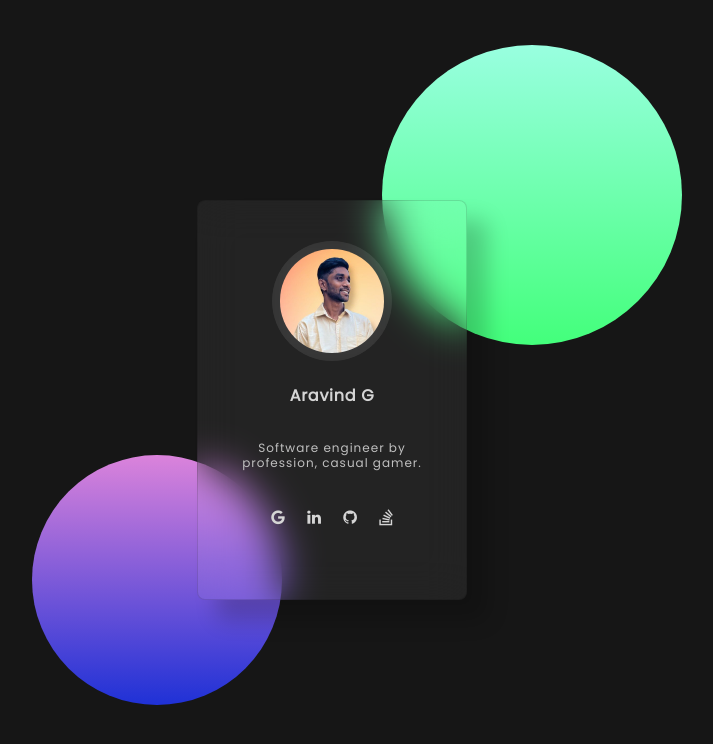
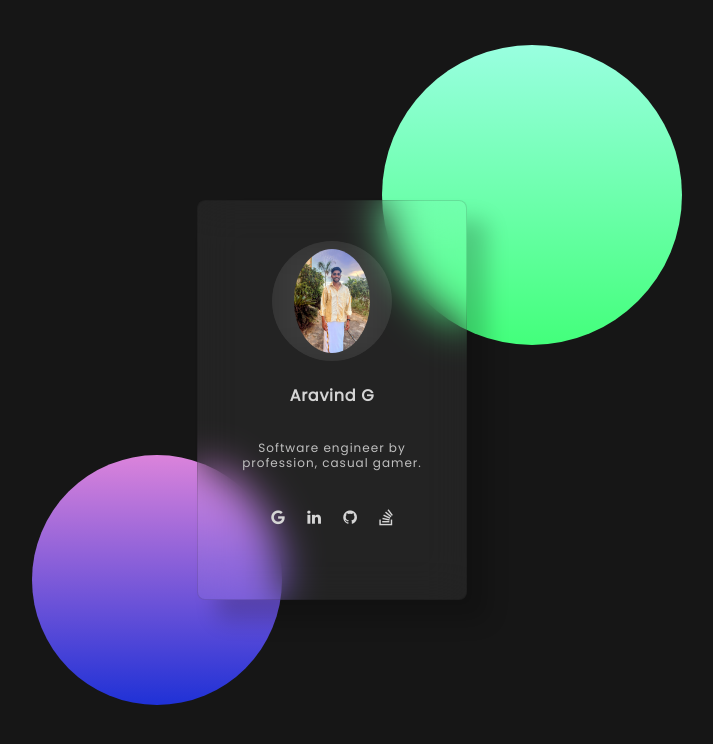
Before and after one commit to arvind1705/arvind1705.github.io, a plain HTML site: page index.html in a window 1280 px wide. Shown: the whole page, without its empty margins (308-1021 px from the left). Drawn offline with Linux system fonts and the light colour scheme.

Commit message:
Update index.html

```diff
--- a/index.html
+++ b/index.html
@@ -20,7 +20,7 @@
     <div id="element-2"></div>
     <section>
         <div class="card">
-            <div class="card-img"><img class="rounded-circle img-fluid" src="assets/img/image.jpeg"></div>
+            <div class="card-img"><img class="rounded-circle img-fluid" src="assets/img/IMG_2511.JPG"></div>
             <div class="desc">
                 <h6 class="primary-text">Aravind G</h6>
                 <h6 class="secondary-text">Software engineer by profession, casual gamer.</h6>
```
